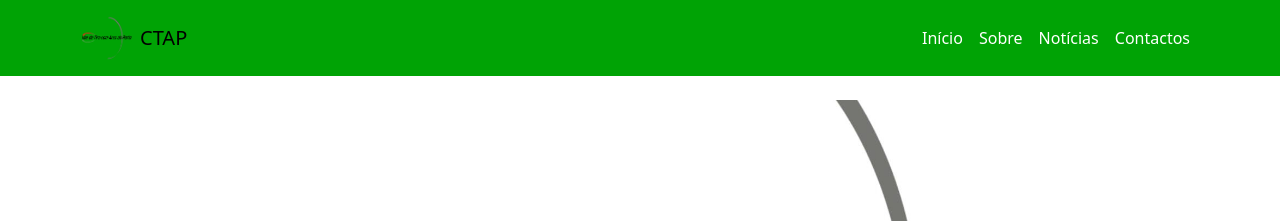
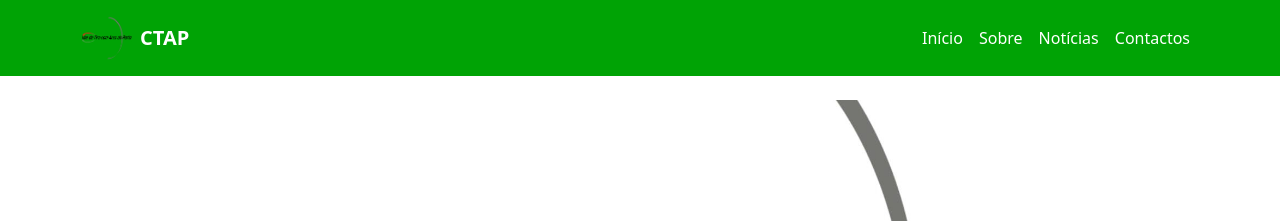
Before and after one commit to CTAP2010/CTAP2010.github.io, a Jekyll site: the page built from index.html, in a window 1280 px wide. Shown: the top 221 px of the page. Built offline with Jekyll 4.4.1, drawn with Linux system fonts in a browser that asks for light colours.

Commit message:
correçoes navbar

```diff
--- a/_layouts/default.html
+++ b/_layouts/default.html
@@ -12,9 +12,10 @@
   <nav class="navbar navbar-expand-lg" style="background-color: #00A305;">
     <div class="container">
       <a class="navbar-brand d-flex align-items-center" href="/index.html">
-        <img src="/assets/img/logo.png" alt="Logo CTAP" width="50" height="50" class="me-2">
-        CTAP
-      </a>
+		  <img src="/assets/img/logo.png" alt="Logo CTAP" width="50" height="50" class="me-2">
+		  <span class="brand-text">CTAP</span>
+		</a>
+
       <button class="navbar-toggler" type="button" data-bs-toggle="collapse" data-bs-target="#navbarNav">
         <span class="navbar-toggler-icon"></span>
       </button>
--- a/style.css
+++ b/style.css
@@ -75,3 +75,10 @@ img {
 .contact-buttons .btn {
   min-width: 120px;
 }
+
+/* CTAP na navbar */
+.navbar .brand-text {
+  color: #ffffff;       /* branco */
+  font-weight: 700;     /* negrito */
+  font-size: 1.25rem;   /* opcional: ajusta tamanho */
+}
```
